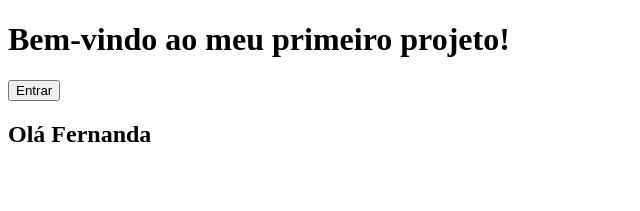
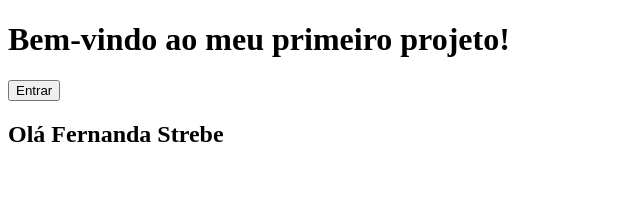
Before and after one commit to fernandastrebe/cursoVueJs2, a Vue app in the folder meu-app/: page / in a window 1280 px wide. Shown: the top 211 px of the page, without its empty margins (0-640 px from the left). Built offline with nearby package versions, Linux system fonts and the light colour scheme.

Commit message:
feat: validação de componentes

```diff
--- a/meu-app/src/App.vue
+++ b/meu-app/src/App.vue
@@ -16,7 +16,7 @@ import UsuarioComponent from './components/Usuario.vue'
     },
     data(){
       return{
-        nome: 'Fernanda'
+        nome: 'Fernanda Strebe'
       }
     },
     methods:{
--- a/meu-app/src/components/Usuario.vue
+++ b/meu-app/src/components/Usuario.vue
@@ -7,7 +7,12 @@
 <script>
 export default {
     name: 'UsuarioComponent',
-    props:['nome']
+    props: {
+        nome:{
+            type: String,
+            required: true
+        }
+    }
 }
 </script>
 
```
